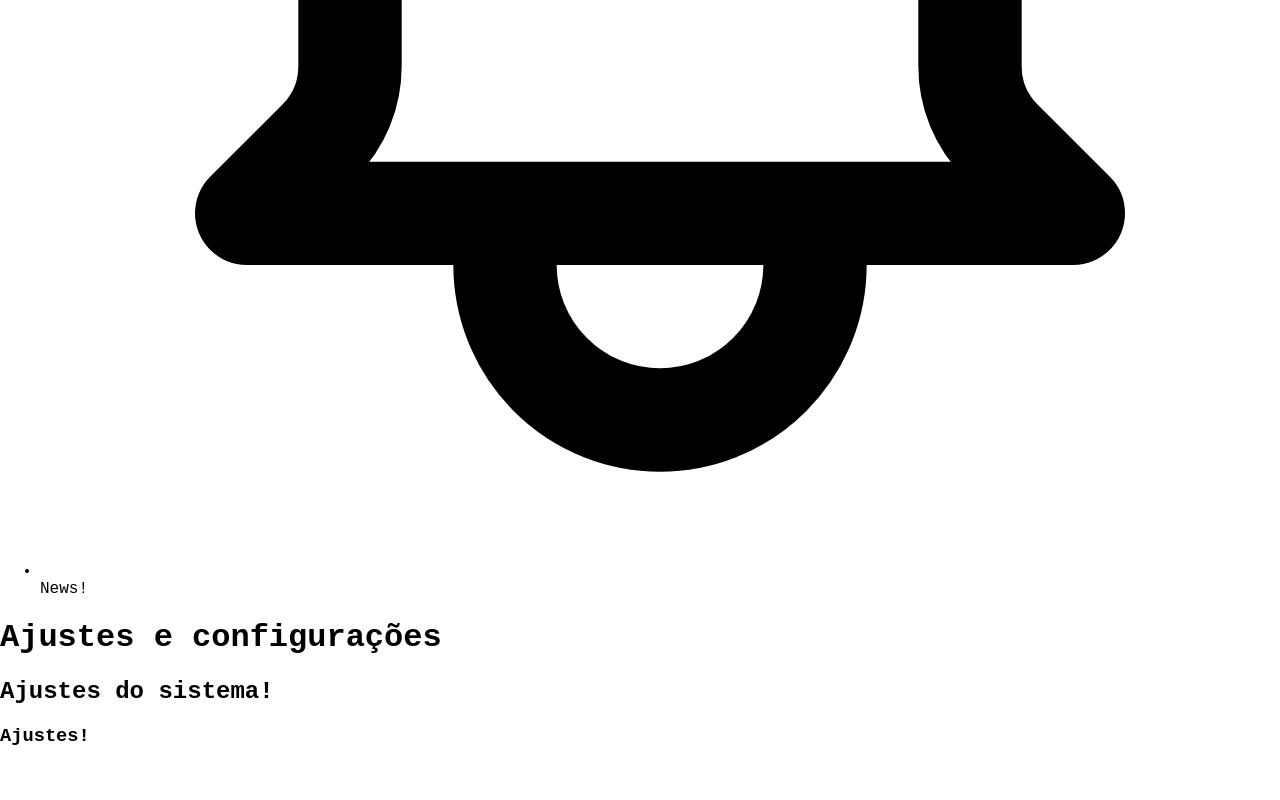
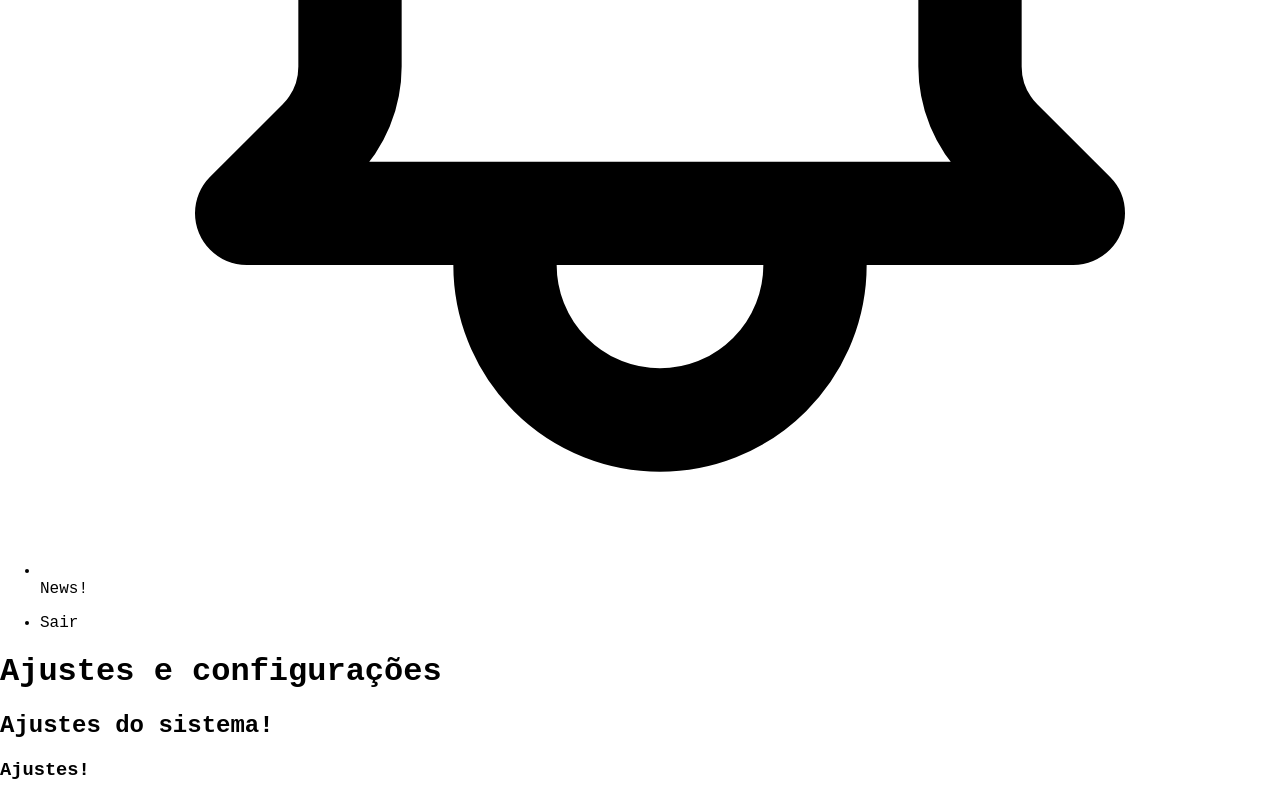
Before and after one commit to wendersonjps/Admin-Template, a Next.js app: page /settings in a window 1280 px wide. Shown: the part 3207-4007 px from the top of the page. Before the commit the page ends 3973 px from the top, so only its background shows below. Built offline with nearby package versions, Linux system fonts and the light colour scheme; a web font is replaced by a local one.

Commit message:
:hammer: Integrating a new menu item

```diff
--- a/src/components/template/Sidebar.tsx
+++ b/src/components/template/Sidebar.tsx
@@ -1,18 +1,21 @@
 import MenuItem from './MenuItem'
-import { IconHome, IconNotification, IconSettings } from '../icons/index'
+import { IconHome, IconLogout, IconNotification, IconSettings } from '../icons/index'
 import Logo from './Logo'
 
 export default function Sidebar() {
     return (
-        <aside>
-            <div className={` flex flex-col items-center justify-center bg-gradient-to-r from-indigo-500 to-purple-800 h-20 w-20`}>
+        <aside className={`flex flex-col`}>
+            <div className={`flex flex-col items-center justify-center bg-gradient-to-r from-indigo-500 to-purple-800 h-20 w-20`}>
                 <Logo />
             </div>
-            <ul>
+            <ul className={`flex-grow`}>
                 <MenuItem url='/' text='Início' icon={IconHome} />
                 <MenuItem url='/settings' text='Ajustes' icon={IconSettings} />
                 <MenuItem url='/notifications' text='News!' icon={IconNotification} />
             </ul>
+            <ul>
+                <MenuItem text='Sair' icon={IconLogout} onClick={() => console.log('logout')} className={`text-red-500 hover:bg-red-400 hover:text-white`} />
+            </ul>
         </aside>
     )
 }
```
